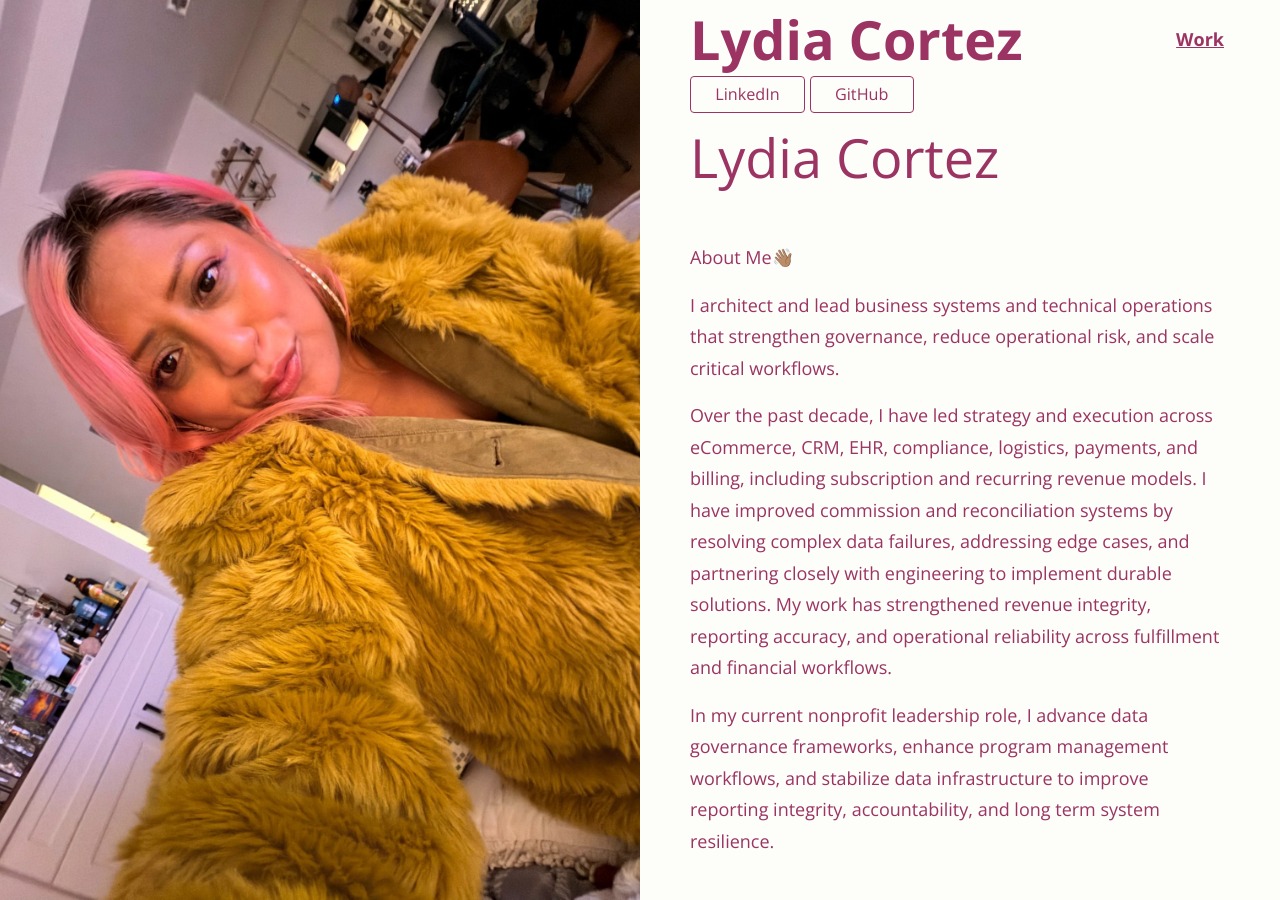
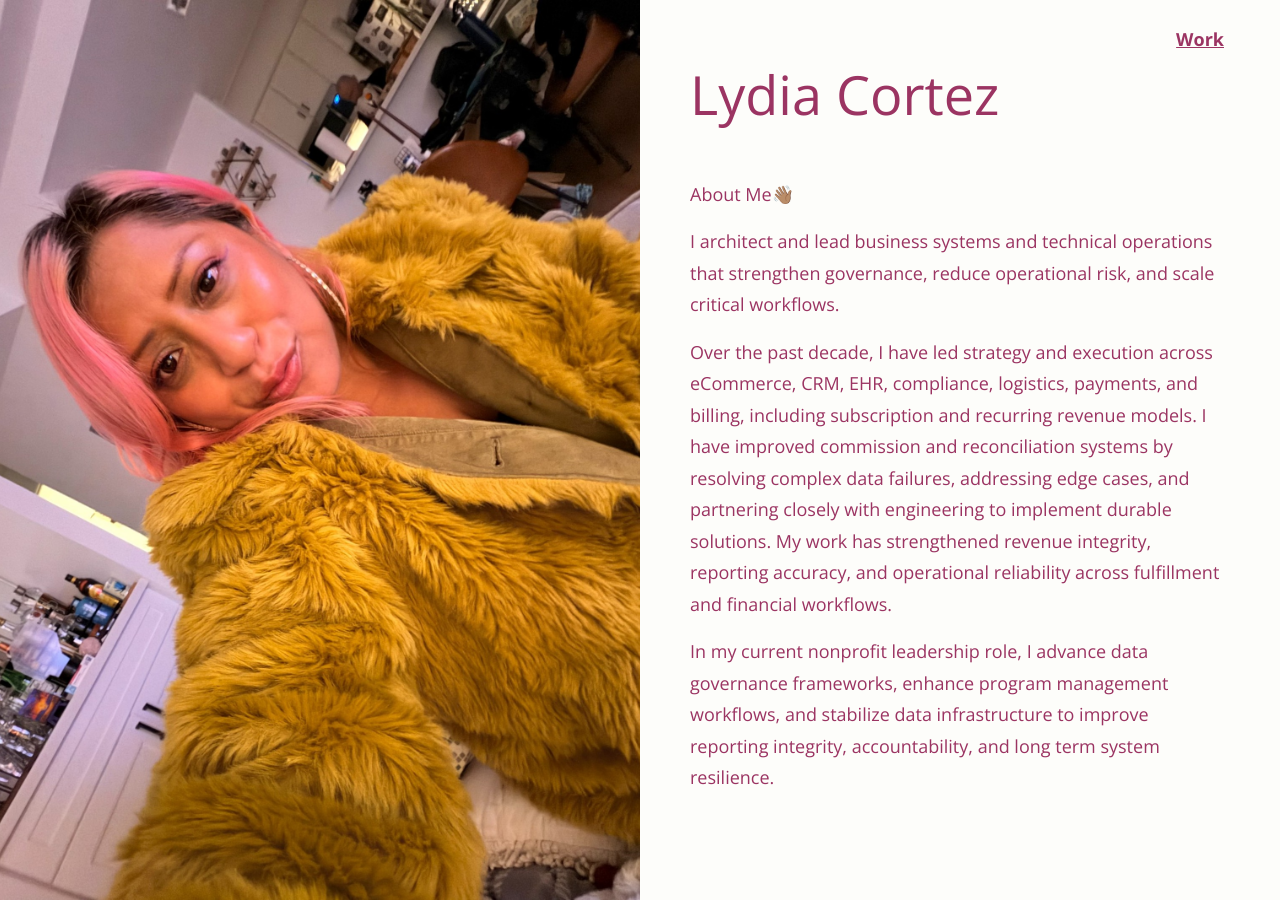
Before and after one commit to lylyco/lylyco.github.io, a Jekyll site: the page built from index.html, in a window 1280 px wide. Built offline with Jekyll 4.4.1, drawn with Linux system fonts in a browser that asks for light colours.

Commit message:
“editv9”

```diff
--- a/_layouts/half.html
+++ b/_layouts/half.html
@@ -22,15 +22,8 @@
           Work
         </a>
 
-        <header class="site-header" style="margin-top: 8px;">
-          <h1 class="site-title" style="margin-bottom: 8px;">
-            {{ site.title }}
-          </h1>
+        {{ content }}
 
-          {% include social.html %}
-        </header>
-
-        {{ content }}
       </div>
 
       <div class="half__image"></div>
```
